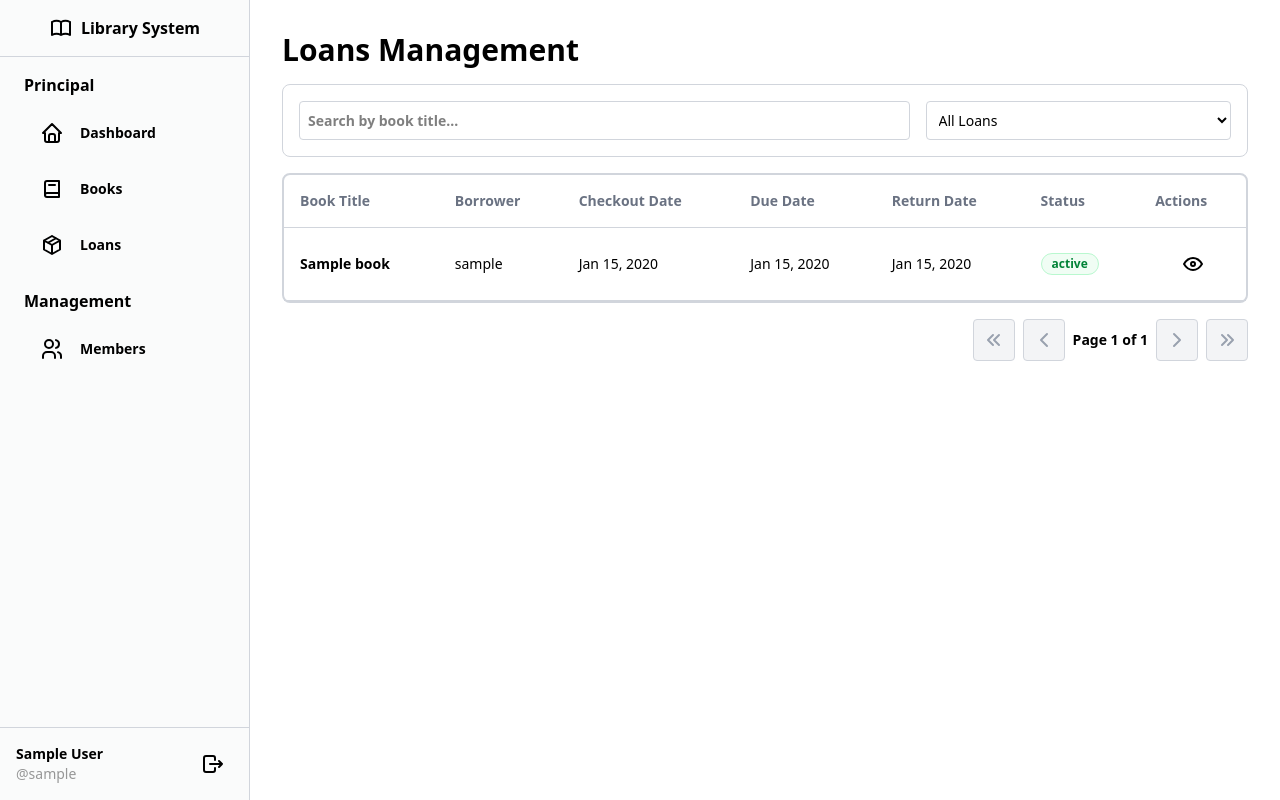
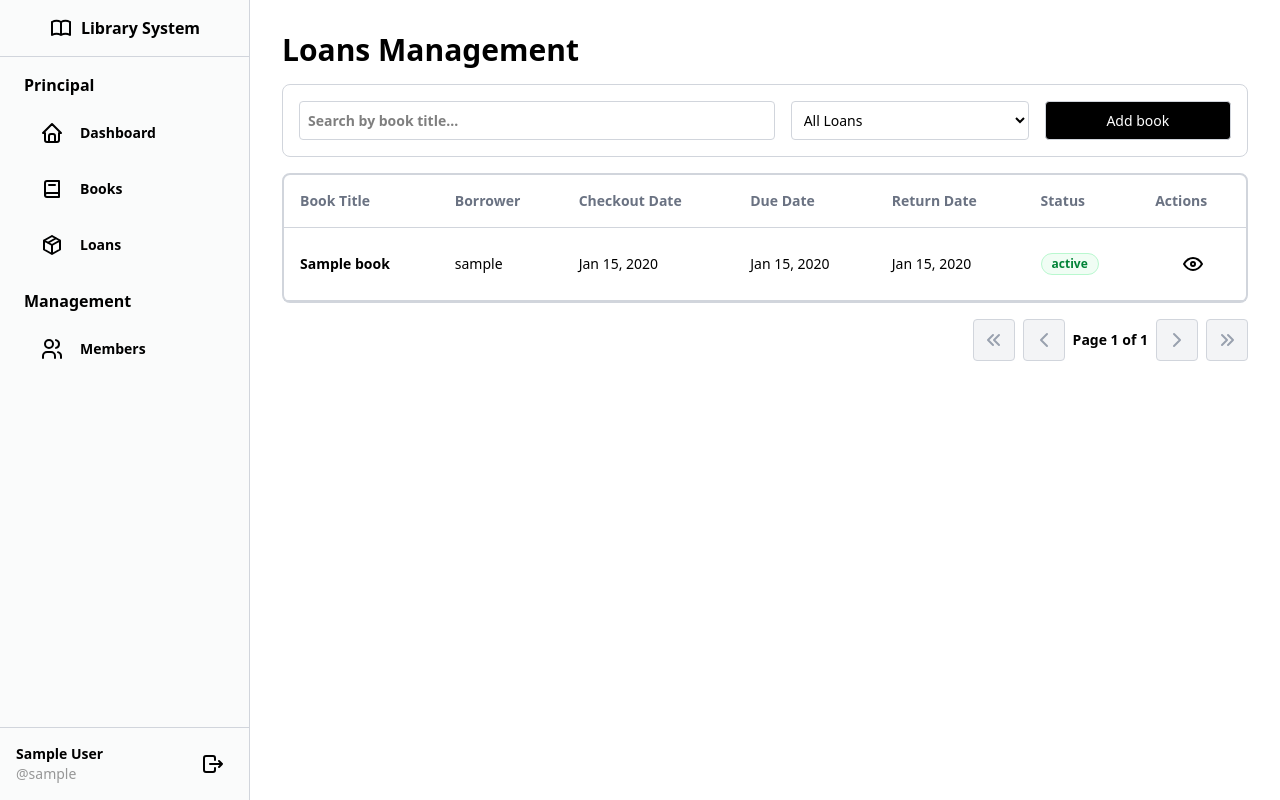
Before and after one commit to DarkMalk/django-gestion-biblioteca, a Django app: page /loans in a window 1280 px wide. Run offline with Django 5.2, Linux system fonts and the light colour scheme; a user stored in the database is signed in; tables that the repository leaves empty hold one stand-in row (values such as "Sample post").

Commit message:
Refactor loans management page layout and enhance table structure

```diff
--- a/app/templates/pages/loans.html
+++ b/app/templates/pages/loans.html
@@ -3,9 +3,9 @@
   <title>Books - Library System</title>
 {% endblock title %}
 {% block body %}
-  <main class="w-full h-full p-8 gap-4 flex flex-col">
+  <main class="w-[calc(100%-48px)] md:w-[calc(100%-250px)] h-full p-8 gap-4 flex flex-col">
     <h1 class="text-3xl font-bold">Loans Management</h1>
-    <section class="border rounded-lg border-gray-300 p-4">
+    <section class="flex flex-col md:flex-row gap-4 border rounded-lg border-gray-300 p-4">
       <form method="get" class="flex flex-row gap-4 w-full">
         <input type="text"
                name="search"
@@ -24,9 +24,13 @@
                   {% if request.GET.status == "overdue" %}selected{% endif %}>Overdue</option>
         </select>
       </form>
+      <button class="w-full lg:w-1/4 border border-gray-300 rounded p-2 text-sm bg-black text-white hover:bg-black/80 hover:cursor-pointer transition-all">
+        Add book
+      </button>
     </section>
-    <section class="flex gap-4 border-2 rounded-lg border-gray-300">
-      <table class="w-full text-sm text-left">
+    <section class="w-full flex gap-4 border-2 rounded-lg border-gray-300">
+      <div class="w-full overflow-x-auto">
+        <table class="w-full min-w-[800px] text-sm text-left">
           <thead class="text-gray-500">
             <tr class="border-b border-gray-300">
               <th class="p-4">Book Title</th>
@@ -77,6 +81,7 @@
             {% endfor %}
           </tbody>
         </table>
+      </div>
     </section>
     {% with loans as items %}
       {% include "components/pagination.html" %}
```
Lines whose indentation alone changed are shown as unchanged.
